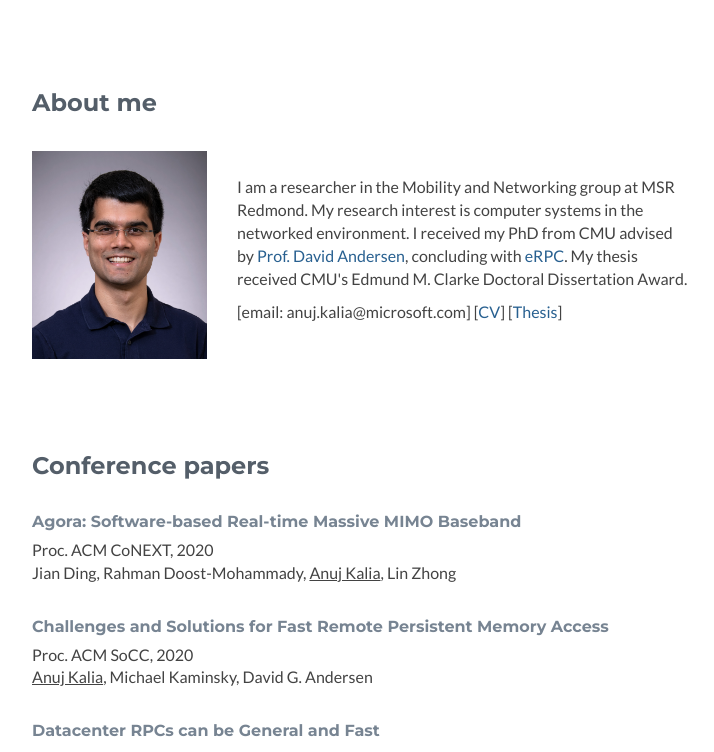
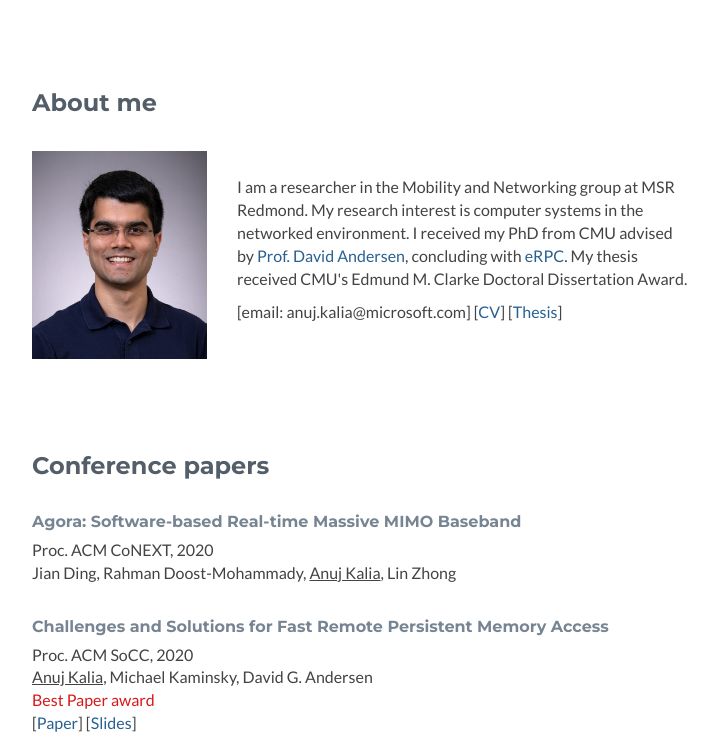
Before and after one commit to anujkaliaiitd/anujkaliaiitd.github.io, a plain HTML site: page index.html in a window 1280 px wide. Shown: the top 752 px of the page, without its empty margins (263-977 px from the left). Drawn offline with Linux system fonts and the light colour scheme; a script that the page names is missing.

Commit message:
Socc paper and slides

```diff
--- a/index.html
+++ b/index.html
@@ -65,13 +65,16 @@
                 <h3 class="title">Challenges and Solutions for Fast Remote Persistent Memory Access</h3>
                 Proc. ACM SoCC, 2020</br>
                 <u>Anuj Kalia</u>, Michael Kaminsky, David G. Andersen</br>
+                <font color="#d7191c">Best Paper award</font></br>
+                [<a href="doc/socc20/kalia.pdf">Paper</a>]
+                [<a href="doc/socc20/kalia_slides.pdf">Slides</a>]
               </div>
 
               <div class="item">
                 <h3 class="title">Datacenter RPCs can be General and Fast</h3>
                 Proc. USENIX NSDI, 2019</br>
                 <u>Anuj Kalia</u>, Michael Kaminsky, David G. Andersen</br>
-                <font color="#d7191c">Best  Paper award</font></br>
+                <font color="#d7191c">Best Paper award</font></br>
                 <i>Appears as an invited <a href="https://www.usenix.org/publications/login/summer2019/kalia">article</a>
                   in USENIX ;login:</i></br>
                 [<a href="https://erpc.io">Webpage</a>]
```
Also changed, not shown: 2 other files.
